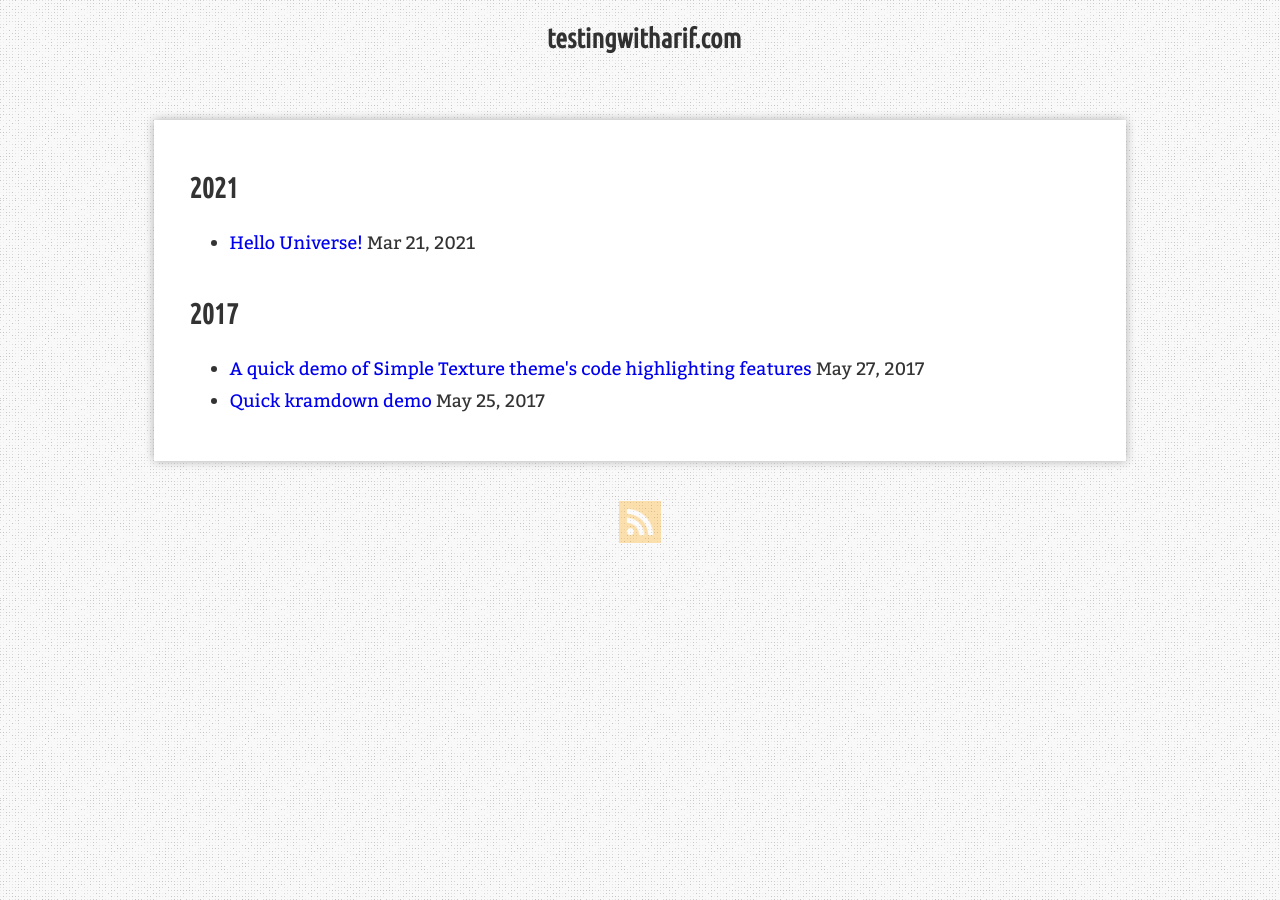
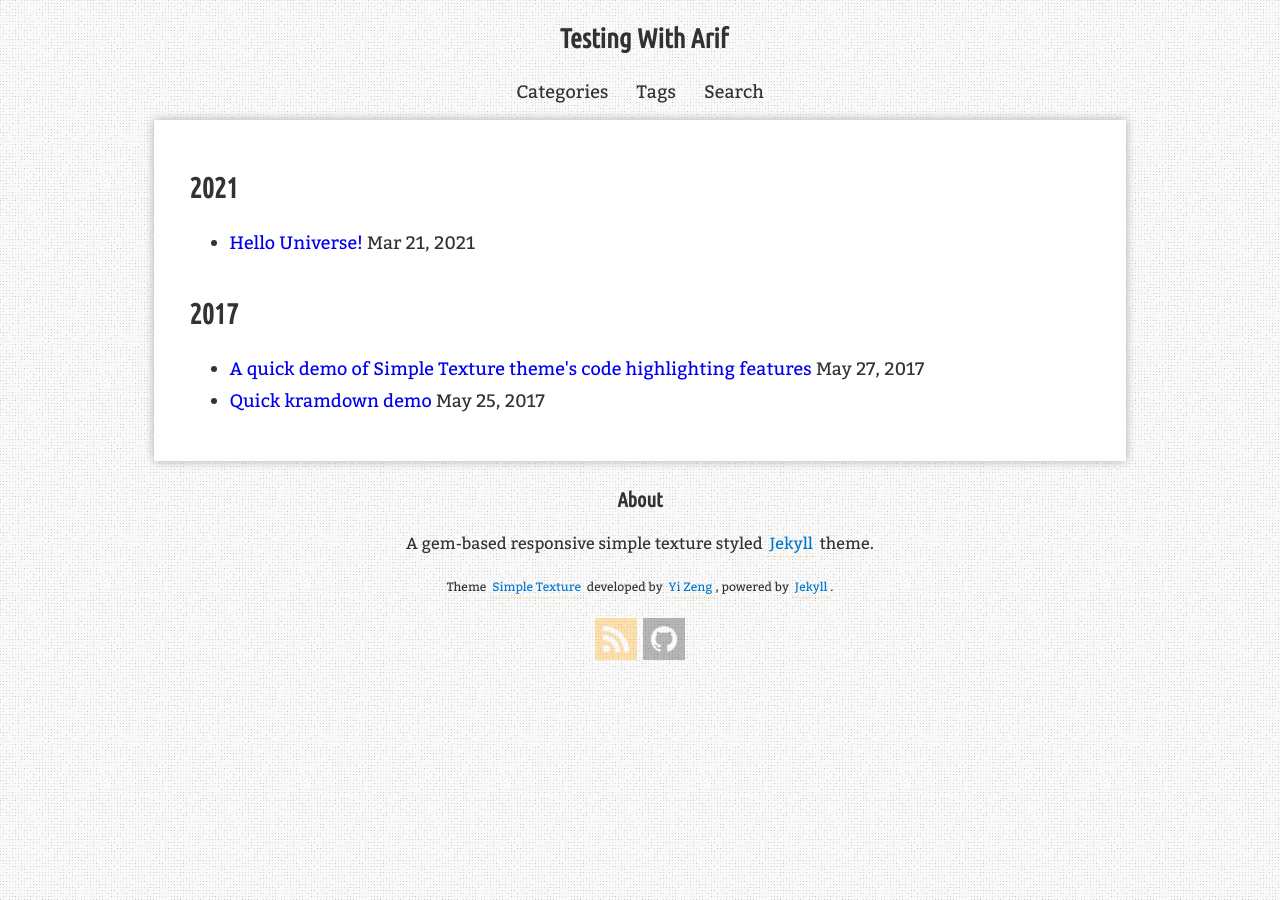
Before and after one commit to arifmasood/testingwitharif.com, a Jekyll site: the page built from index.html, in a window 1280 px wide. Built offline with Jekyll 4.4.1, drawn with Linux system fonts in a browser that asks for light colours; comment, search, counter and statistics services are not loaded; some of the changed lines change nothing that is shown.

Commit message:
updates to root/index.html

```diff
--- a/_config.yml
+++ b/_config.yml
@@ -1,68 +1,68 @@
-## Site Settings
-#encoding: UTF-8
-#exclude: ["*.gem", "*.gemspec", "Gemfile", "Gemfile.lock", "node_modules", "Rakefile", "starter-kit", "vendor"]
-#lang: en # Language code as defined in _data/i18n.yml. en, en-gb, en-us, zh, zh-cn, zh-tw etc.
-#permalink: /blog/:year/:month/:day/:title/
-#
-#whitelist: [jekyll-feed, jekyll-redirect-from, jekyll-seo-tag, jekyll-sitemap]
-#plugins:
-#  - jekyll-feed
-#  - jekyll-redirect-from
-#  - jekyll-seo-tag
-#  - jekyll-sitemap
-#
-#markdown: kramdown
-#kramdown:
-#  auto_id_prefix: 'heading-'
-#  smart_quotes: ["apos", "apos", "quot", "quot"]
-#  toc_levels: 1..3
-#
-#sass:
-#  style: compressed
-#
-## Site Data
-#url: # the base hostname & protocol for your site, e.g. http://example.com
-#baseurl: # the subpath of your site, e.g. /blog
-#title: Testing With Arif
-#description: "A gem-based responsive simple texture styled Jekyll theme."
-#keywords: 'jekyll,theme,gem-based,blog'
-#author:
-#  name:
-#  job_title:
-#  location:
-#  email:
-#  social_links:
-#    - name: facebook
-#      url:
-#    - name: github
-#      url: https://github.com/arifmasood/testingwitharif.com
-#    - name: instagram
-#      url:
-#    - name: linkedin
-#      url:
-#    - name: stackoverflow
-#      url:
-#    - name: twitter
-#      url:
-#    - name: vk
-#      url:
-#home:
-#  section1: <h1>Testing With Arif</h1>
-#  section2: <h2>A gem-based responsive simple texture styled Jekyll theme</h2>
-#  section3: <div class="social-links"><a class="ico-github btn" href="https://github.com/yizeng/jekyll-theme-simple-texture" title="View on GitHub"></a></div>
-#blog:
-#  cc_license: http://creativecommons.org/licenses/by-sa/4.0/ # A link to CC License of your choice.
-#  cc_license_image: /assets/images/theme/cc-by-sa.png # An image of your CC License.
-#  footer_content: A gem-based responsive simple texture styled <a href="http://jekyllrb.com/">Jekyll</a> theme.
-#
-#disqus:
-#  shortname: # e.g. yizeng
-#  public_key: # e.g. ULZ0b9TFefCUJHKQd4JCKv2v3u27YoG7YG8zXPewkWrT333Z0Se9YnxLzoV6VM8W
-#google_tag_manager: # e.g. 'GTM-KCQJXZ8F'
-#addthis_public_id: # AddThis sharing plugin. See http://www.addthis.com/. E.g. ra-53329e27694534j5
-#
-#paths:
-#  home: /
-#  blog: /blog/
-#  categories: /blog/categories/
-#  tags: /blog/tags/
+# Site Settings
+encoding: UTF-8
+exclude: ["*.gem", "*.gemspec", "Gemfile", "Gemfile.lock", "node_modules", "Rakefile", "starter-kit", "vendor"]
+lang: en # Language code as defined in _data/i18n.yml. en, en-gb, en-us, zh, zh-cn, zh-tw etc.
+permalink: /blog/:year/:month/:day/:title/
+
+whitelist: [jekyll-feed, jekyll-redirect-from, jekyll-seo-tag, jekyll-sitemap]
+plugins:
+  - jekyll-feed
+  - jekyll-redirect-from
+  - jekyll-seo-tag
+  - jekyll-sitemap
+
+markdown: kramdown
+kramdown:
+  auto_id_prefix: 'heading-'
+  smart_quotes: ["apos", "apos", "quot", "quot"]
+  toc_levels: 1..3
+
+sass:
+  style: compressed
+
+# Site Data
+url: # the base hostname & protocol for your site, e.g. http://example.com
+baseurl: # the subpath of your site, e.g. /blog
+title: Testing With Arif
+description: "A gem-based responsive simple texture styled Jekyll theme."
+keywords: 'jekyll,theme,gem-based,blog'
+author:
+  name:
+  job_title:
+  location:
+  email:
+  social_links:
+    - name: facebook
+      url:
+    - name: github
+      url: https://github.com/arifmasood/testingwitharif.com
+    - name: instagram
+      url:
+    - name: linkedin
+      url:
+    - name: stackoverflow
+      url:
+    - name: twitter
+      url:
+    - name: vk
+      url:
+home:
+  section1: <h1>Testing With Arif</h1>
+  section2: <h2>A gem-based responsive simple texture styled Jekyll theme</h2>
+  section3: <div class="social-links"><a class="ico-github btn" href="https://github.com/yizeng/jekyll-theme-simple-texture" title="View on GitHub"></a></div>
+blog:
+  cc_license: http://creativecommons.org/licenses/by-sa/4.0/ # A link to CC License of your choice.
+  cc_license_image: /assets/images/theme/cc-by-sa.png # An image of your CC License.
+  footer_content: A gem-based responsive simple texture styled <a href="http://jekyllrb.com/">Jekyll</a> theme.
+
+disqus:
+  shortname: # e.g. yizeng
+  public_key: # e.g. ULZ0b9TFefCUJHKQd4JCKv2v3u27YoG7YG8zXPewkWrT333Z0Se9YnxLzoV6VM8W
+google_tag_manager: # e.g. 'GTM-KCQJXZ8F'
+addthis_public_id: # AddThis sharing plugin. See http://www.addthis.com/. E.g. ra-53329e27694534j5
+
+paths:
+  home: /
+  blog: /blog/
+  categories: /blog/categories/
+  tags: /blog/tags/
```
Also changed, not shown: .github/workflows/blank.yml (deleted), .github/workflows/github-pages.yml (added).
